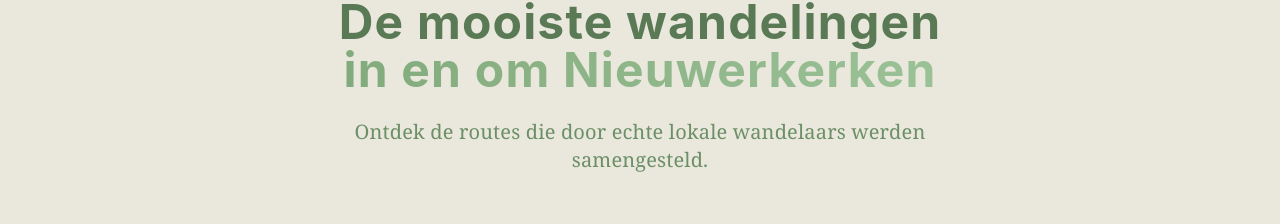
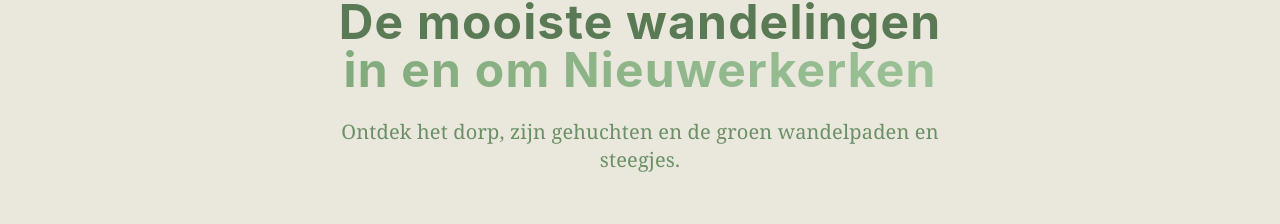
Before and after one commit to McJoe45/Nieuwerkerkenwandelt, a Next.js app: page / in a window 1280 px wide. Shown: the part 144-368 px from the top of the page. Built offline with nearby package versions, Linux system fonts and the light colour scheme; no server answers; the database is empty.

Commit message:
Update page.tsx

```diff
--- a/app/page.tsx
+++ b/app/page.tsx
@@ -83,7 +83,7 @@ export default function HomePage() {
             </span>
           </h1>
           <p className="text-lg sm:text-xl text-sage max-w-2xl mx-auto leading-relaxed font-light">
-            Ontdek de routes die door echte lokale wandelaars werden samengesteld.
+            Ontdek het dorp, zijn gehuchten en de groen wandelpaden en steegjes.
           </p>
         </div>
 
```
